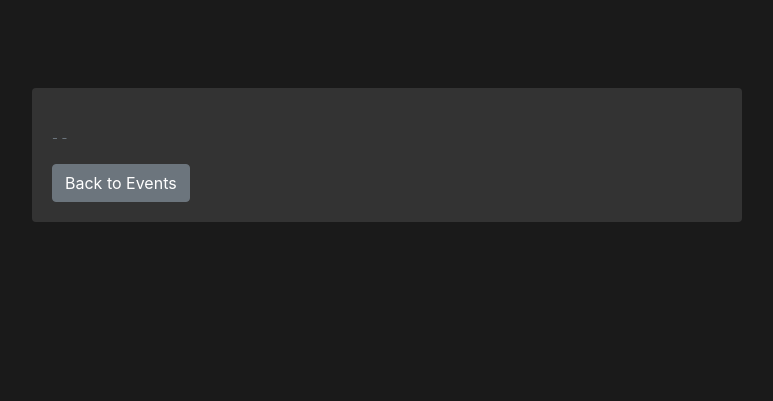
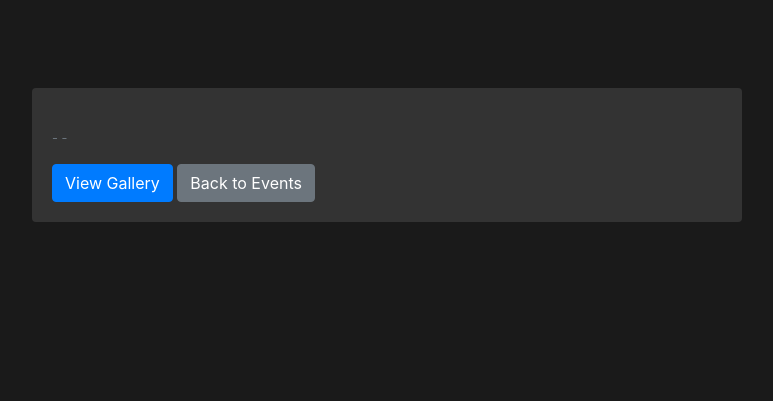
Before and after one commit to HamaBarhamou/myportfolio, a Django app: template portfolio/templates/portfolio/event_detail.html in a window 1280 px wide. Shown: the part 56-457 px from the top of the page, without its empty margins (253-1026 px from the left). Run offline with Django 5.2, Linux system fonts and the light colour scheme; the template is opened without the code that fills it, so the values that code supplies are empty; some libraries are stand-ins or nearby versions.

Commit message:
Ajout d'un lien vers la galerie d'un événement à partir de la page de détails de l'événement
- Mise à jour du template event_detail.html pour inclure un lien vers la galerie de l'événement
- Vérification de la configuration des URLs pour les galeries

```diff
--- a/portfolio/templates/portfolio/event_detail.html
+++ b/portfolio/templates/portfolio/event_detail.html
@@ -15,6 +15,7 @@
             <h5 class="card-title">{{ event.title }}</h5>
             <p class="card-text">{{ event.description|safe }}</p>
             <p class="card-text"><small class="text-muted">{{ event.start_date }} - {{ event.end_date }} - {{ event.location }}</small></p>
+            <a href="{% url 'portfolio:event_gallery' event.id %}" class="btn btn-primary">View Gallery</a>
             <a href="{% url 'portfolio:event_list' %}" class="btn btn-secondary">Back to Events</a>
           </div>
         </div>
```
